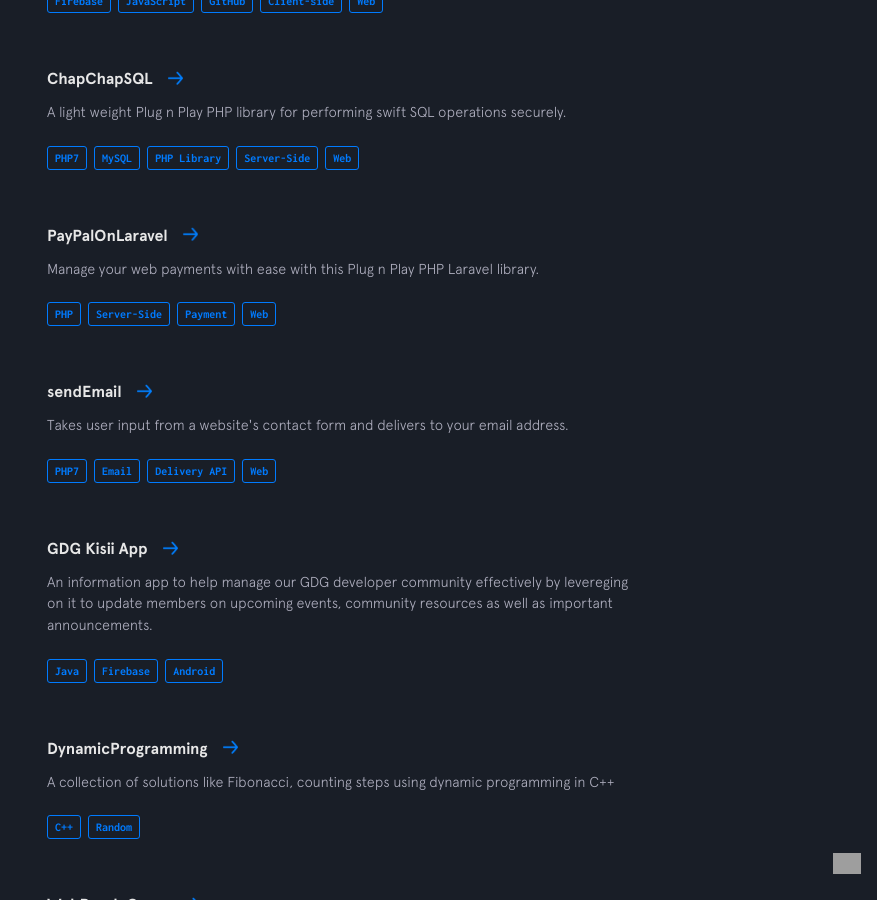
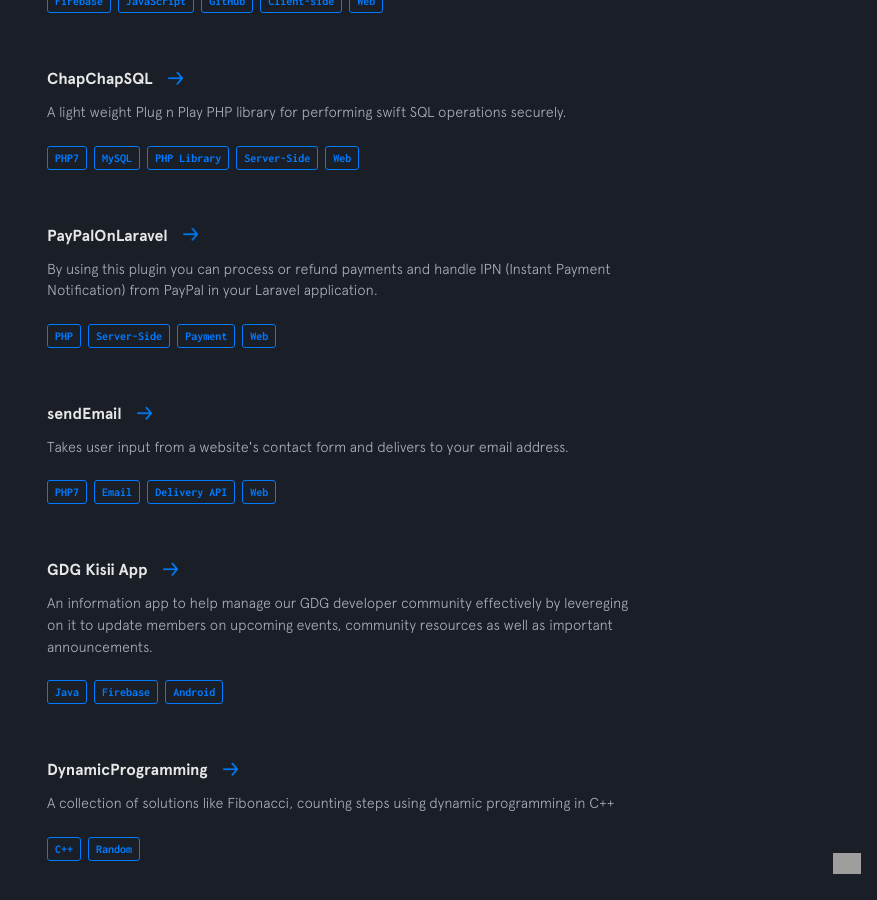
Before and after one commit to Timtech4u/timtech4u.github.io, a Jekyll site: the page built from index.html, in a window 1280 px wide and 900 px high, scrolled down 4129 px. Shown: the whole window, without its empty margins (403-1280 px from the left). Built offline with Jekyll 4.4.1, drawn with Linux system fonts in a browser that asks for light colours; nearby versions of some CDN libraries; grey boxes are pictures that could not be loaded.

```diff
--- a/_data/other-projects.yml
+++ b/_data/other-projects.yml
@@ -23,7 +23,7 @@
 - name: PayPalOnLaravel
   url: https://github.com/kelvinkamau/PayPalOnLaravel
   code: https://github.com/kelvinkamau/PayPalOnLaravel
-  description: Manage your web payments with ease with this Plug n Play PHP Laravel library.
+  description: By using this plugin you can process or refund payments and handle IPN (Instant Payment Notification) from PayPal in your Laravel application.
   used:
     - thing: PHP
     - thing: Server-Side
--- a/_includes/head.html
+++ b/_includes/head.html
@@ -14,7 +14,7 @@
 <meta property="og:image:type" content="image/png" />
 <meta property="og:locale" content="en_US">
 <meta name="description" content="{{site.description}}">
-<meta name="keywords" content="kelvin, kamau, software, developer, kenya, gdg, kisii">
+<meta name="keywords" content="kelvin kamau, software, developer, kenya, gdg, kisii">
 <meta itemprop="name" content="{{site.title}}">
 <meta itemprop="description" content="{{site.description}}">
 <meta itemprop="image" content="{{site.cover}}">
```
